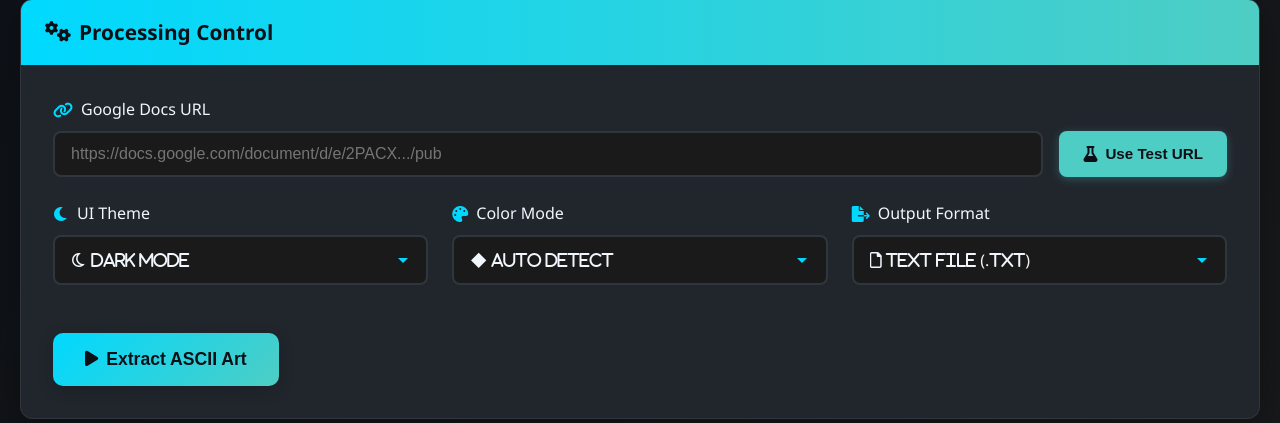
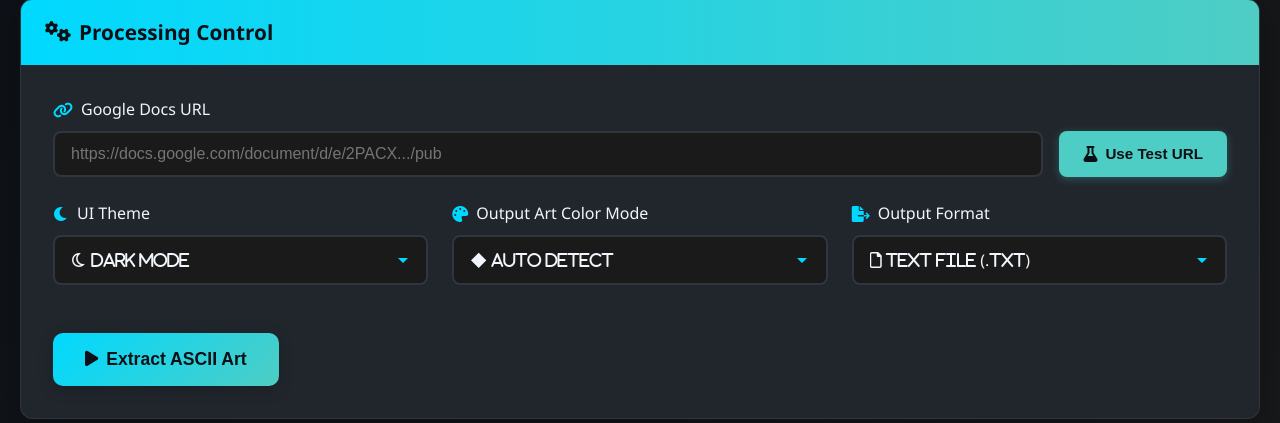
Before and after one commit to beki-kel/ASCII-ART-VIEWER-FROM-DOCX, a FastAPI app: page / in a window 1280 px wide. Shown: the part 112-535 px from the top of the page. Run offline with FastAPI, Linux system fonts and the light colour scheme.

Commit message:
fix: Update label for color mode selection to improve clarity

```diff
--- a/app/templates/index.html
+++ b/app/templates/index.html
@@ -62,7 +62,7 @@
                         <div class="form-group">
                             <label for="colorMode">
                                 <i class="fas fa-palette"></i>
-                                Color Mode
+                               Output Art Color Mode
                             </label>
                             <div class="custom-select">
                                 <select id="colorMode">
```
